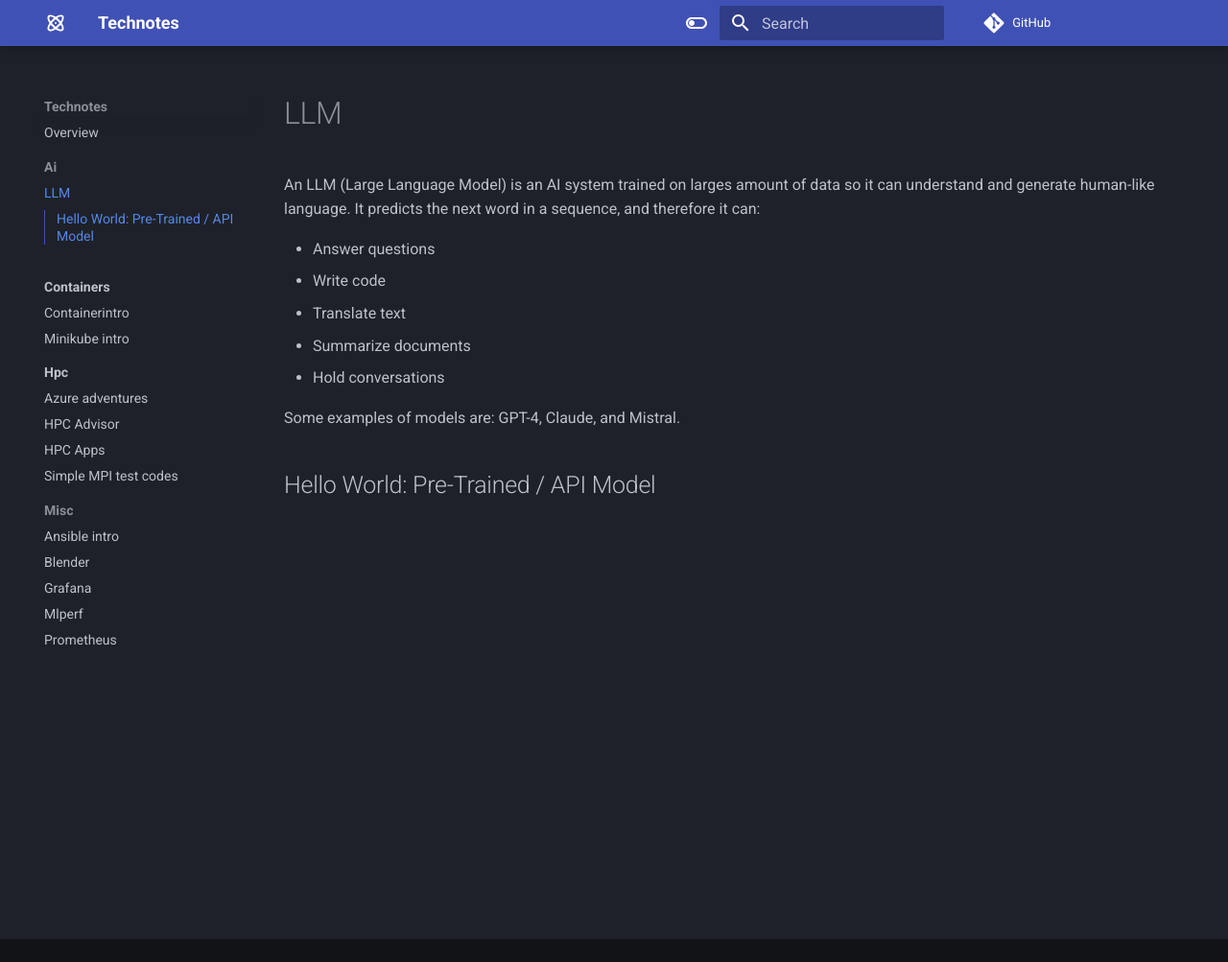
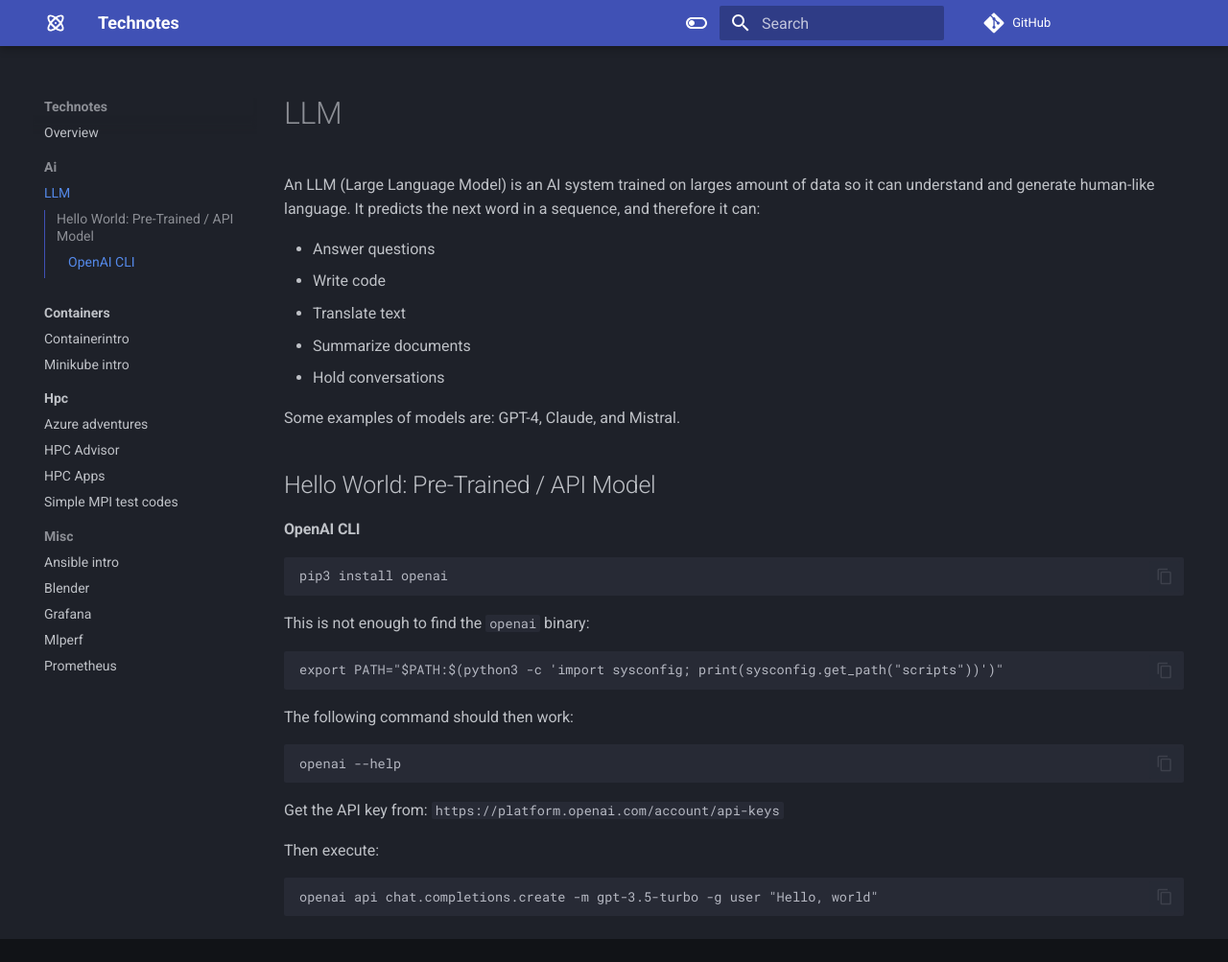
Before and after one commit to marconetto/technotes, an MkDocs documentation site: the page built from docs/ai/llm.md, in a window 1280 px wide and 1003 px high. Shown: the whole window at 96% size. Built offline with MkDocs 1.6.1 and Material for MkDocs 9.7.7, drawn with Linux system fonts in a browser that asks for light colours; comment, search, counter and statistics services are not loaded.

Commit message:
add initial llm content

````diff
--- a/docs/ai/llm.md
+++ b/docs/ai/llm.md
@@ -12,3 +12,30 @@
 Some examples of models are: GPT-4, Claude, and Mistral.
 
 ## Hello World: Pre-Trained / API Model
+
+
+#### OpenAI CLI
+
+```
+pip3 install openai
+```
+
+This is not enough to find the `openai` binary:
+
+```
+export PATH="$PATH:$(python3 -c 'import sysconfig; print(sysconfig.get_path("scripts"))')"
+```
+
+The following command should then work:
+
+```
+openai --help
+```
+
+Get the API key from: `https://platform.openai.com/account/api-keys`
+
+Then execute:
+
+```
+openai api chat.completions.create -m gpt-3.5-turbo -g user "Hello, world"
+```
````
